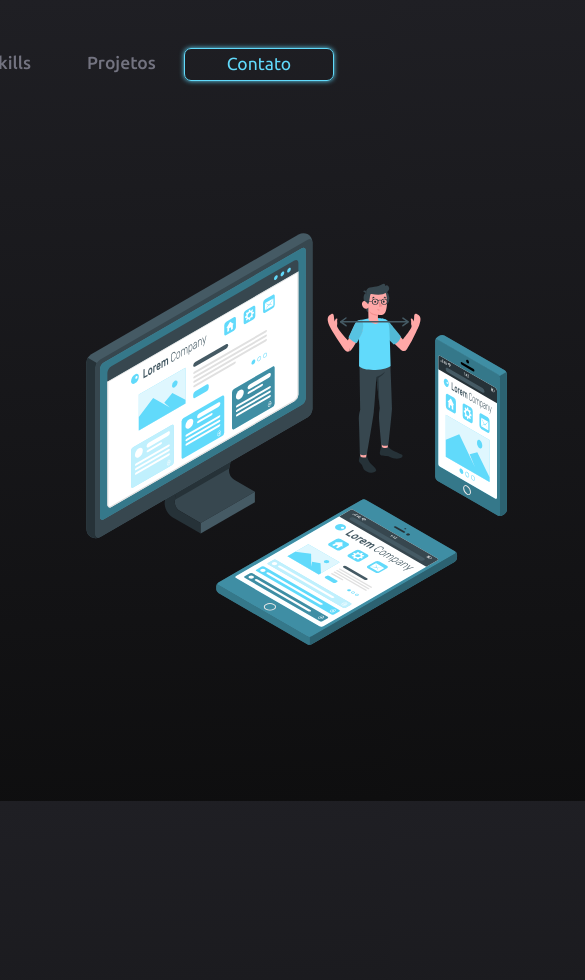
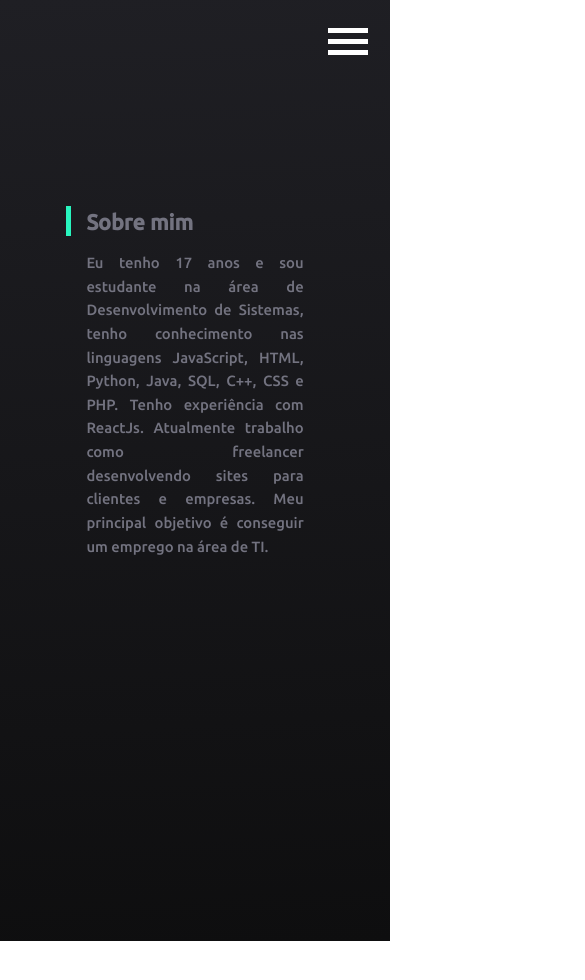
Before and after one commit to Nikaum-js/FlashCardAPI, a React (Create React App) app: page /aboutme in a window 390 px wide. Shown: the top 980 px of the page, 585 px wide, since content can reach past the window. After the commit the page ends 941 px from the top, so only its background shows below. Built offline with nearby package versions, Linux system fonts and the light colour scheme.

Commit message:
updates :construction:

```diff
--- a/src/components/About/styles.scss
+++ b/src/components/About/styles.scss
@@ -56,3 +56,33 @@
     }
   }
 }
+
+@media (max-width: 1280px) {
+  .about {
+
+    .image {
+      display: none;
+    }
+  }
+}
+
+@media (max-width: 520px) {
+    .content-about {
+
+      .icon {
+
+
+        img {
+          display: none;
+        }
+      }
+    }
+  }
+
+@media (max-width: 405px) {
+  .content-about {
+    padding: 5rem 5rem;
+    max-width: 1080px;
+    height: 80vh;
+  }
+}
--- a/src/components/AboutMeComponent/styles.scss
+++ b/src/components/AboutMeComponent/styles.scss
@@ -2,7 +2,7 @@
   max-width: 100%;
   display: flex;
   padding: 5rem 4rem;
-  height: 80vh;
+  height: 100vh;
 
   img {
     width: 500px;
@@ -48,3 +48,59 @@
     font-family: ubuntu;
   }
 }
+
+@media (max-width: 1120px) {
+  .about-me {
+
+
+    img {
+      margin-top: 7rem;
+      width: 300px;
+      height: 300px;
+    }
+  }
+
+  .content-about-me {
+    h2 {
+      font-size: 2rem;
+    }
+}
+}
+
+@media (max-width: 910px) {
+  .about-me {
+
+
+    img {
+      display: none;
+    }
+  }
+  .content-about-me {
+    h2 {
+      font-size: 2rem;
+    }
+}
+}
+
+@media (max-width: 500px) {
+  .content-about-me {
+
+    h2::before {
+      content: '';
+      width: 5px;
+      height: 30px;
+      display: inline-flex;
+      position: absolute;
+      margin-left: -20px;
+      margin-top: 1px;
+      background: #28f5be;
+  }
+}
+}
+
+@media (max-width: 372px) {
+  .content-about-me {
+    max-width: 700px;
+    margin: 4rem 0;
+  }
+}
--- a/src/components/Header/index.jsx
+++ b/src/components/Header/index.jsx
@@ -3,8 +3,30 @@ import { Link } from "react-router-dom"
 import './styles.scss'
 
 export function Header () {
+  window.onload=function(){
+    let show = true;
+
+    const menuSection = document.querySelector(".menu-section");
+    const menuToggle = document.querySelector(".menu-toggle");
+
+      menuToggle.addEventListener("click", () => {
+
+        document.body.style.overflow = show ? "hidden" : "initial";
+
+        menuSection.classList.toggle("on", show);
+        show = !show;
+      })
+}
+
   return (
     <main className="Navbar">
+        <div class="menu-section">
+          <div class="menu-toggle">
+            <div class="one"></div>
+            <div class="two"></div>
+            <div class="three"></div>
+          </div>
+          <nav>
             <ul>
               <Link to="/">
                 <li>Home</li>
@@ -27,7 +49,10 @@ export function Header () {
                 Contato
                 </button>
               </a>
+
             </ul>
+          </nav>
+        </div>
     </main>
   );
 }
--- a/src/components/Header/styles.scss
+++ b/src/components/Header/styles.scss
@@ -45,3 +45,77 @@
     }
   }
 }
+
+@media (max-width: 740px) {
+  nav {
+    display: none;
+  }
+
+  .one,
+  .two,
+  .three {
+    background-color: #fff;
+    height: 5px;
+    width: 100%;
+    margin: 6px auto;
+
+    transition-duration: 0.3s;
+  }
+
+  .menu-toggle {
+    width: 40px;
+    height: 30px;
+  }
+
+  .menu-section.on {
+    position: absolute;
+    top: 0;
+    left: 0;
+
+    width: 100vw;
+    height: 100vh;
+
+    background: linear-gradient(357deg,rgb(14 14 15),rgb(31 31 36));
+
+    z-index: 10;
+
+    display: flex;
+    justify-content: center;
+    align-items: center;
+  }
+
+  .menu-section.on nav {
+    display: block;
+  }
+
+  .menu-section.on .menu-toggle {
+    position: absolute;
+    right: 0;
+    top: 0;
+    margin: 2rem;
+  }
+
+  .menu-section.on .menu-toggle .one {
+    transform: rotate(45deg) translate(7px, 7px);
+  }
+
+  .menu-section.on .menu-toggle .two {
+    opacity: 0;
+  }
+
+  .menu-section.on .menu-toggle .three {
+    transform: rotate(-45deg) translate(8px, -9px);
+  }
+
+  .menu-section.on nav ul {
+    text-align: center;
+    display: block;
+  }
+
+  .menu-section.on nav ul a {
+    transition-duration: 0.5s;
+    padding: 1rem 0;
+    line-height: 4rem;
+    display: block;
+  }
+}
--- a/src/styles/global.scss
+++ b/src/styles/global.scss
@@ -21,7 +21,19 @@
 
 @media (max-width: 720px) {
   html {
-    font-size: 87.5%;
+    font-size: 80.5%;
+}
+}
+
+@media (max-width: 620px) {
+  html {
+    font-size: 74.75%;
+  }
+}
+
+@media (max-width: 520px) {
+  html {
+    font-size: 67.5%;
 }
 }
 
```
Lines whose indentation alone changed are shown as unchanged.
